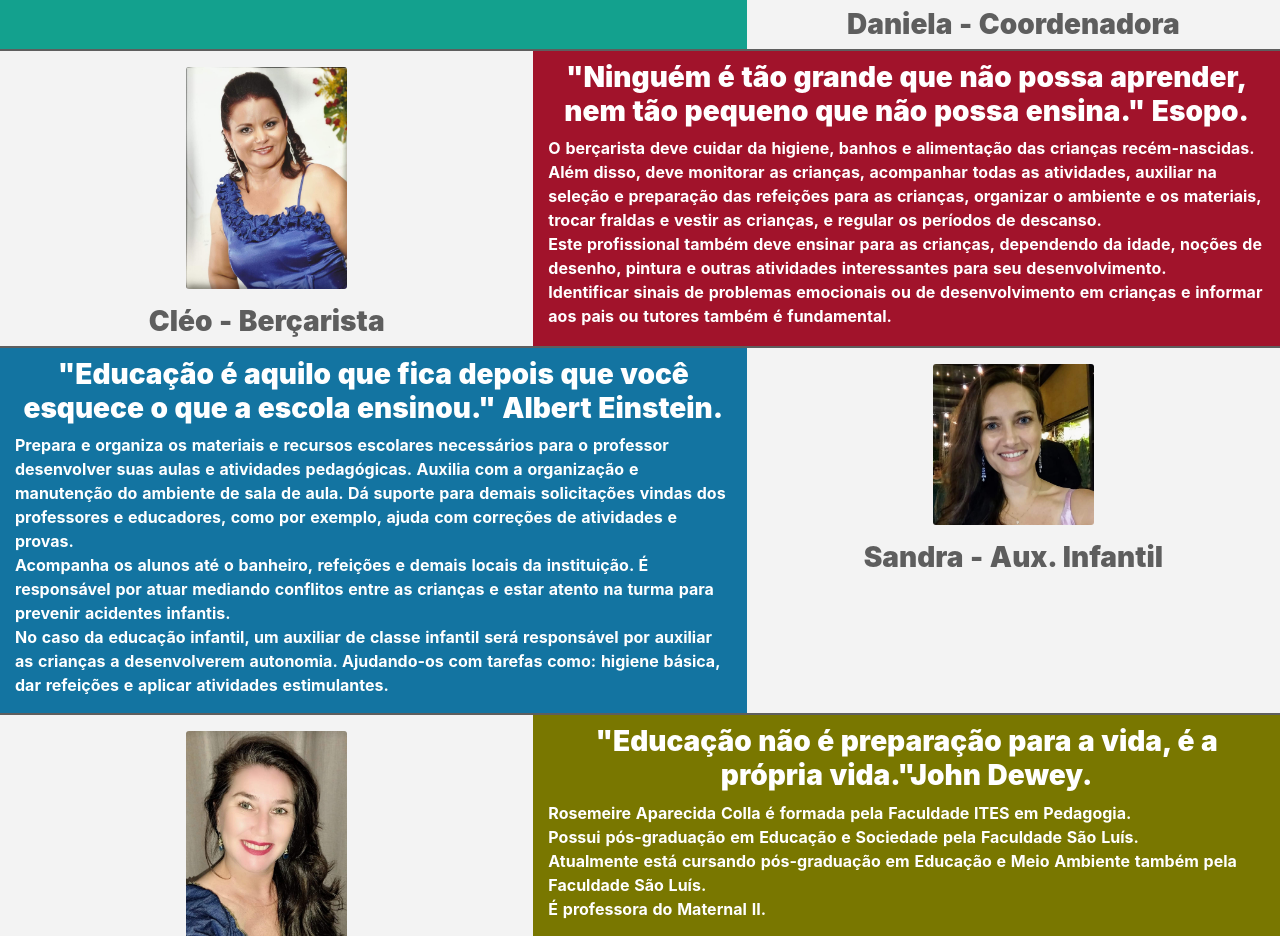
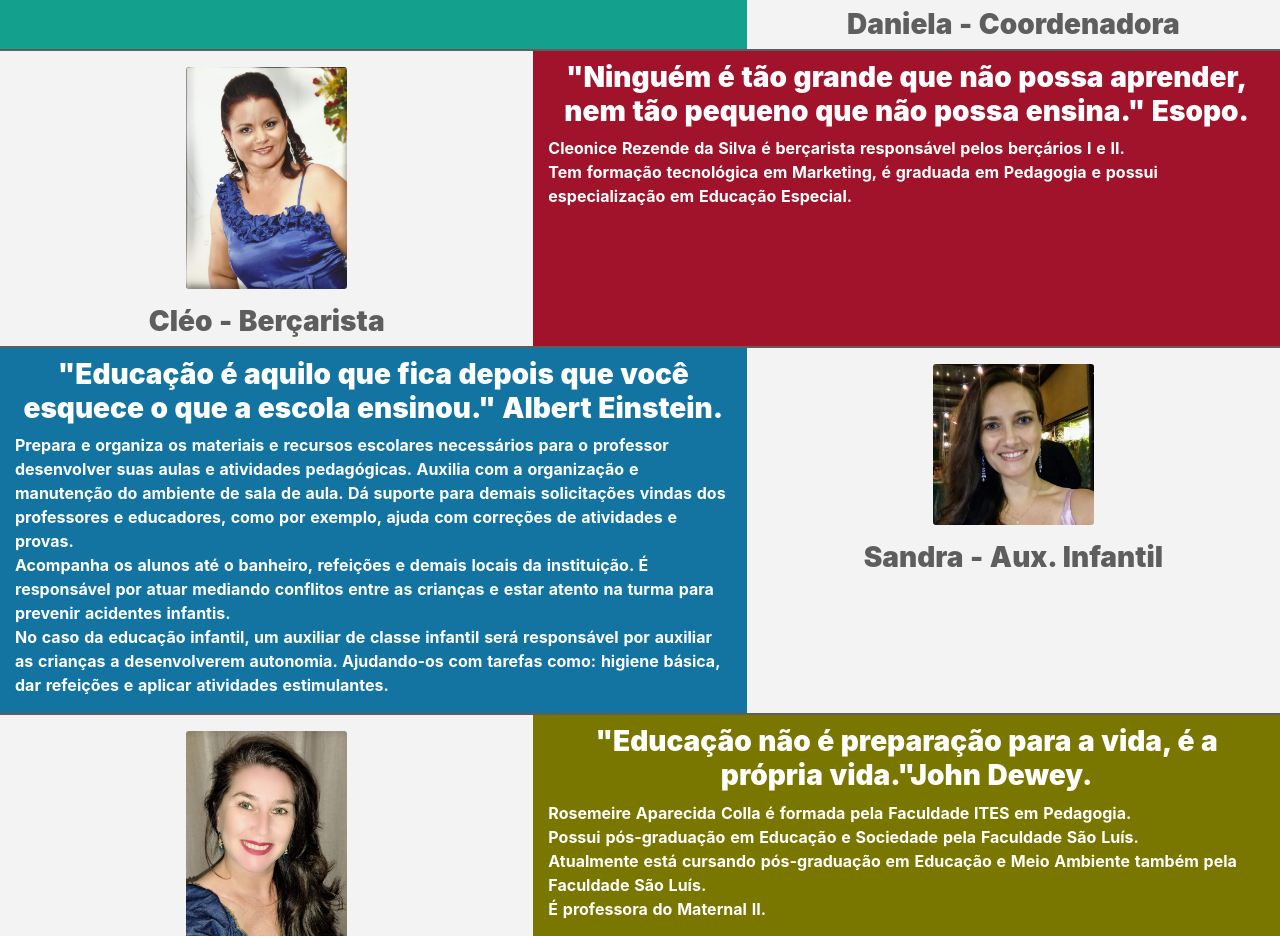
Before and after one commit to BrSouza98/webpage-vilo-vincenzzi, a Nuxt app: page /nossaequipe in a window 1280 px wide. Shown: the part 1660-2596 px from the top of the page. Built offline with nearby package versions, Linux system fonts and the light colour scheme.

Commit message:
Atualização

```diff
--- a/pages/nossaequipe.vue
+++ b/pages/nossaequipe.vue
@@ -101,15 +101,9 @@
           <b-col class="fundoVermelho col-7">
             <h3>"Ninguém é tão grande que não possa aprender, nem tão pequeno que não possa ensina." Esopo.</h3>
             <p>
-              O berçarista deve cuidar da higiene, banhos e alimentação das crianças recém-nascidas.
+              Cleonice Rezende da Silva é berçarista responsável pelos berçários I e II.
               <br>
-              Além disso, deve monitorar as crianças, acompanhar todas as atividades, auxiliar na seleção e preparação das refeições para as crianças,
-              organizar o ambiente e os materiais, trocar fraldas e vestir as crianças, e regular os períodos de descanso.
-              <br>
-              Este profissional também deve ensinar para as crianças, dependendo da idade, noções de desenho,
-              pintura e outras atividades interessantes para seu desenvolvimento.
-              <br>
-              Identificar sinais de problemas emocionais ou de desenvolvimento em crianças e informar aos pais ou tutores também é fundamental.
+              Tem formação tecnológica em Marketing, é graduada em Pedagogia e possui especialização em Educação Especial.
             </p>
           </b-col>
         </b-row>
```
